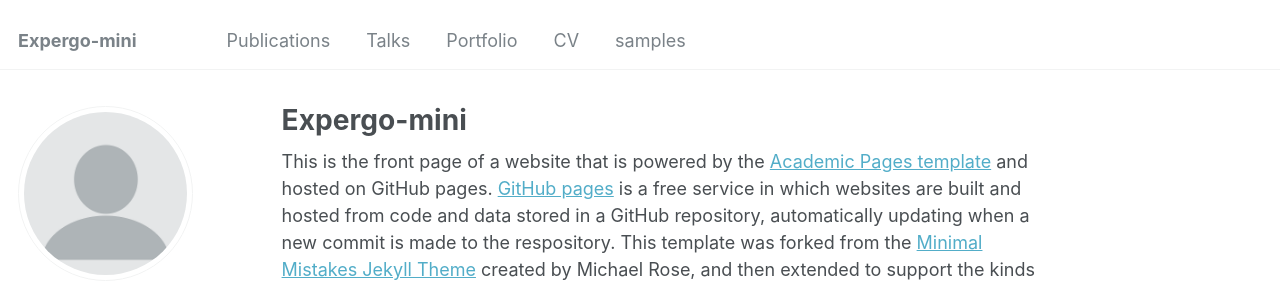
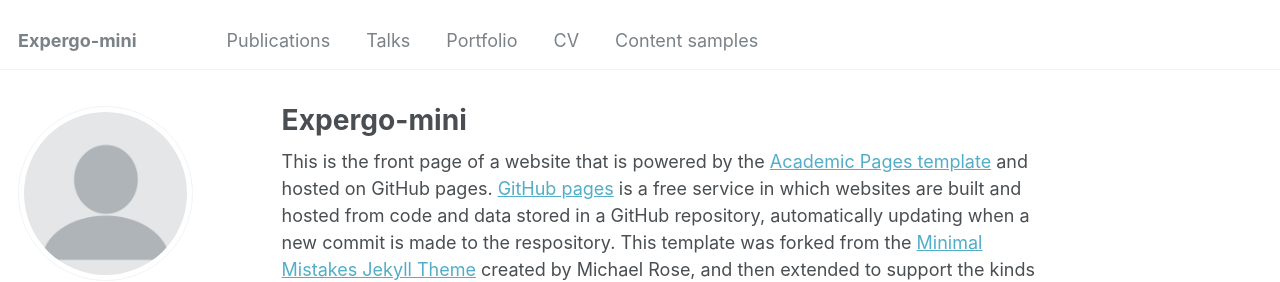
Before and after one commit to expergo-mini/expergo-mini.github.io, a Jekyll site: the page built from _pages/about.md, in a window 1280 px wide. Shown: the top 282 px of the page. Built offline with Jekyll 4.4.1, drawn with Linux system fonts in a browser that asks for light colours; some web fonts are replaced.

Commit message:
Update navigation.yml

```diff
--- a/_data/navigation.yml
+++ b/_data/navigation.yml
@@ -12,5 +12,5 @@ main:
   - title: "CV"
     url: /cv/
 
-  - title: "samples"
+  - title: "Content samples"
     url: /archive-layout-with-content/
```
